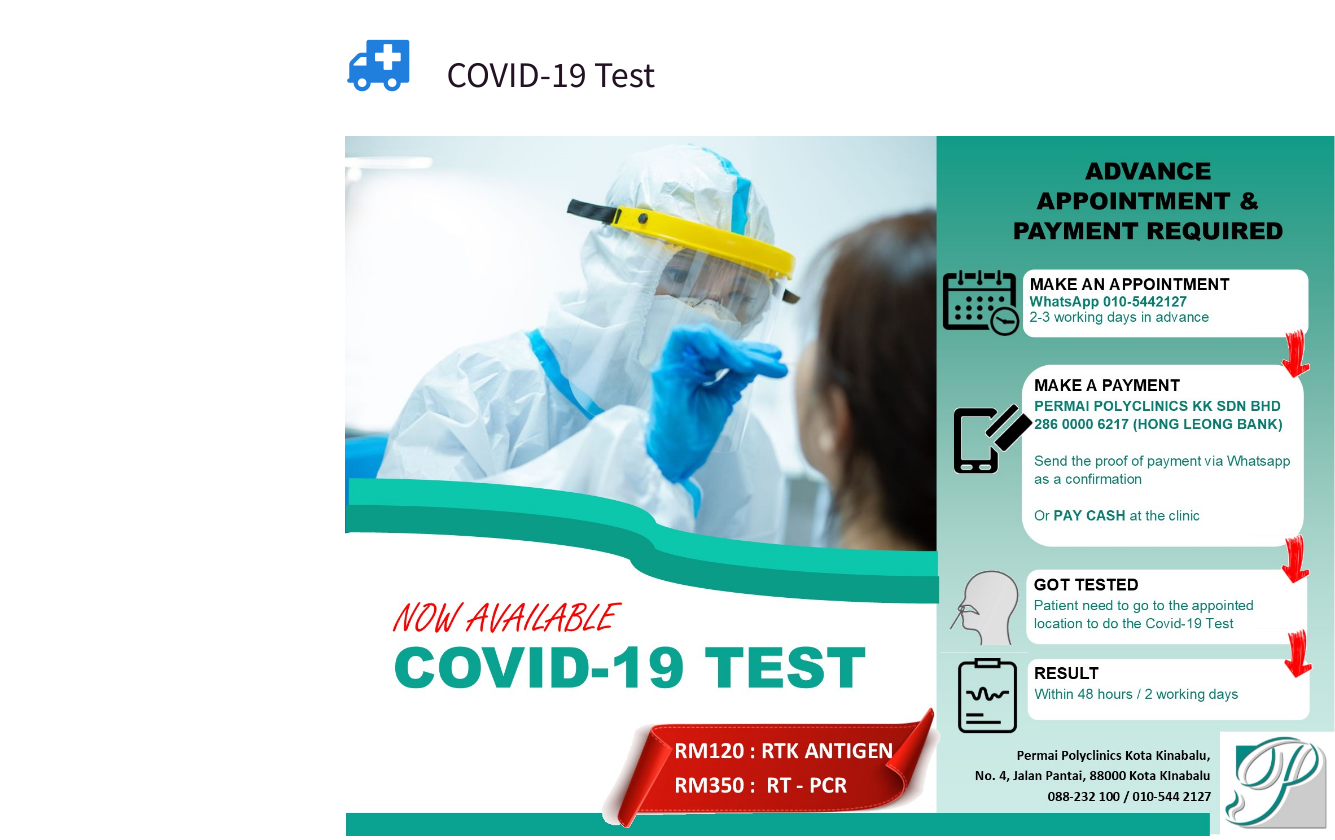
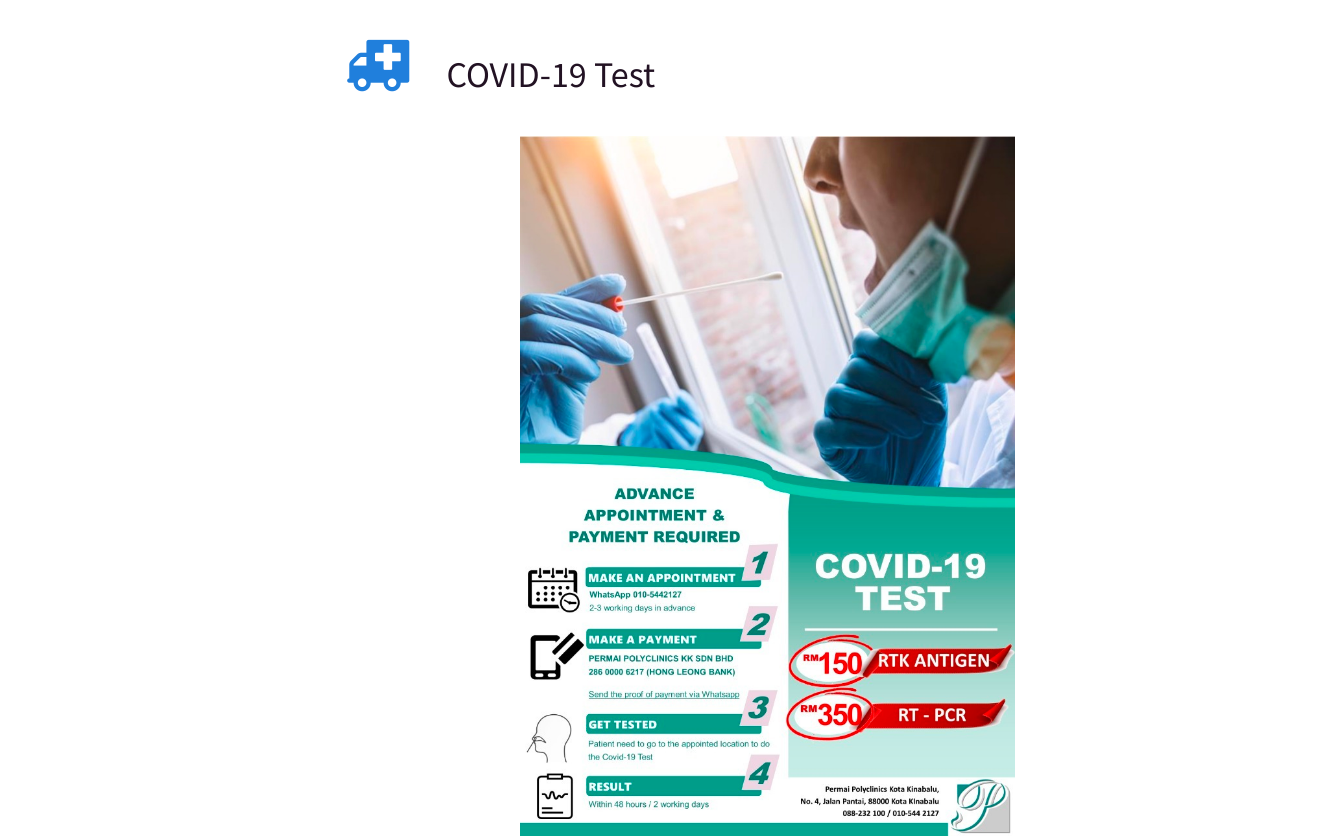
Before and after one commit to phisoft/permaipolyclinics-web, a plain HTML site: page services.html in a window 1280 px wide. Shown: the part 2320-3160 px from the top of the page, 1335 px wide, since content can reach past the window. Drawn offline with Linux system fonts and the light colour scheme.

Commit message:
Update covid poster #51

```diff
--- a/services.html
+++ b/services.html
@@ -174,7 +174,7 @@
 
             <div role="tabpanel" class="tab-pane active" id="covidtest">
               <h1 class="department-title"><i class="fa fa-ambulance"></i> COVID-19 Test</h1>
-              <img src="images/covid-test.jpg" class = "center-block" style="width:auto;height:700px;" />
+              <img src="images/covid-test.png" class = "center-block" style="width:auto;height:700px;" />
               <br/><br/>
             </div>
 
```
Also changed, not shown: images/covid-test.jpg (deleted), images/covid-test.png (added).
